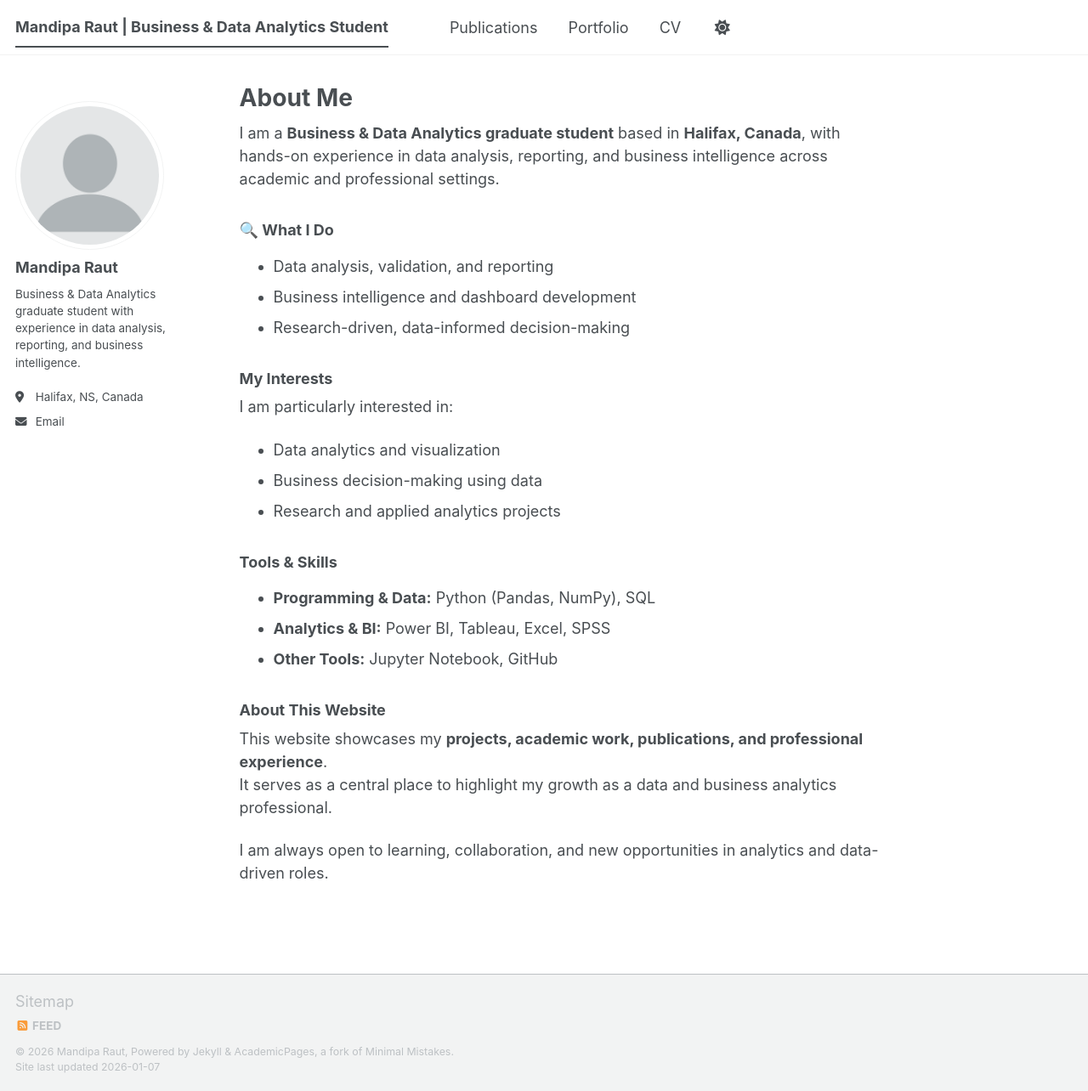
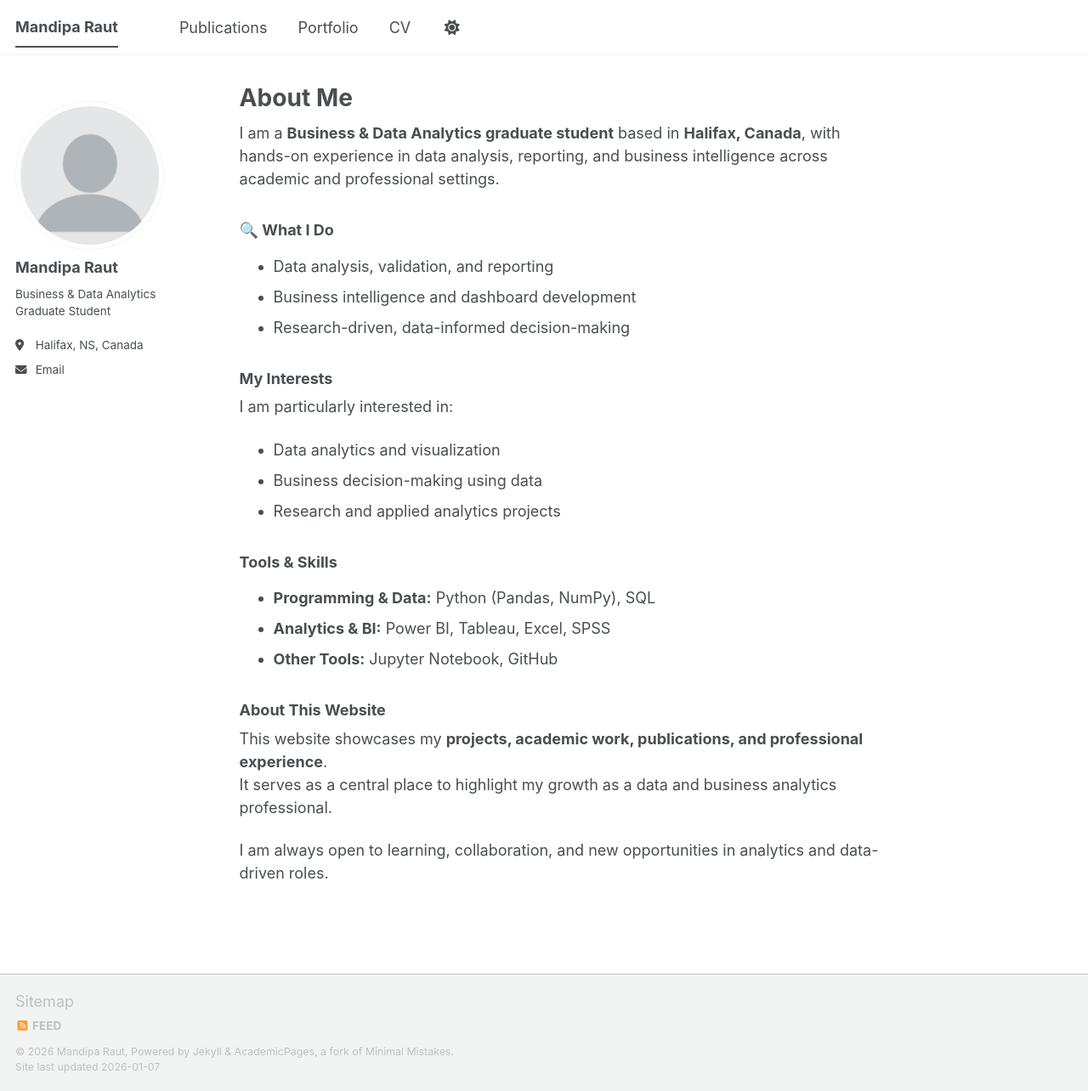
Before and after one commit to Mandiparaut/Mandiparaut.github.io, a Jekyll site: the page built from _pages/about.md, in a window 1280 px wide and 1284 px high. Shown: the whole window at 85% size. Built offline with Jekyll 4.4.1, drawn with Linux system fonts in a browser that asks for light colours; a script bundle is joined from its source files by our own code; library files that are not in the unit come from our copies.

Commit message:
Update _config.yml

```diff
--- a/_config.yml
+++ b/_config.yml
@@ -1,5 +1,5 @@
 # Basic Site Settings
-title: "Mandipa Raut | Business & Data Analytics Student"
+title: "Mandipa Raut"
 name: "Mandipa Raut"
 description: "Business & Data Analytics student portfolio"
 
@@ -10,14 +10,24 @@
 # Sidebar Author Info
 author:
   name: "Mandipa Raut"
-  bio: "Business & Data Analytics graduate student with experience in data analysis, reporting, and business intelligence."
+  bio: "Business & Data Analytics Graduate Student"
   location: "Halifax, NS, Canada"
   email: "mandiparaut@gmail.com"
   avatar: "profile.png"
 
-# Repositories and social links
-github   : "Mandiparaut"
-linkedin : ""
+links:
+    - label: "Email"
+      icon: "fas fa-envelope"
+      url: "mandiparaut@gmail.com"
+
+    - label: "GitHub"
+      icon: "fab fa-github"
+      url: "https://github.com/Mandiparaut"
+
+    - label: "LinkedIn"
+      icon: "fab fa-linkedin"
+      url: "https://www.linkedin.com/in/mandipa-raut-a09601309/"
+
 
 # Site Settings
 teaser                   :  # filename of teaser fallback teaser image placed in /images/ for social media previews
```
